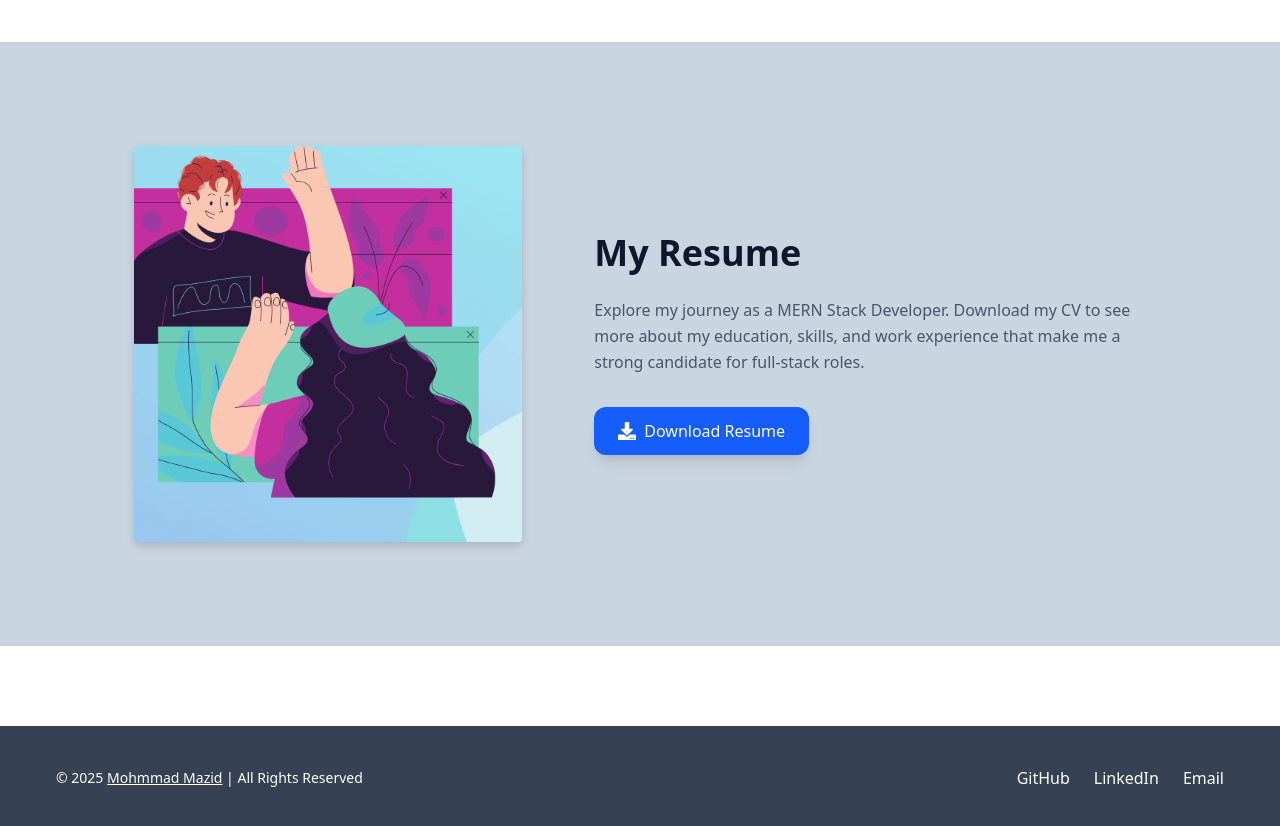
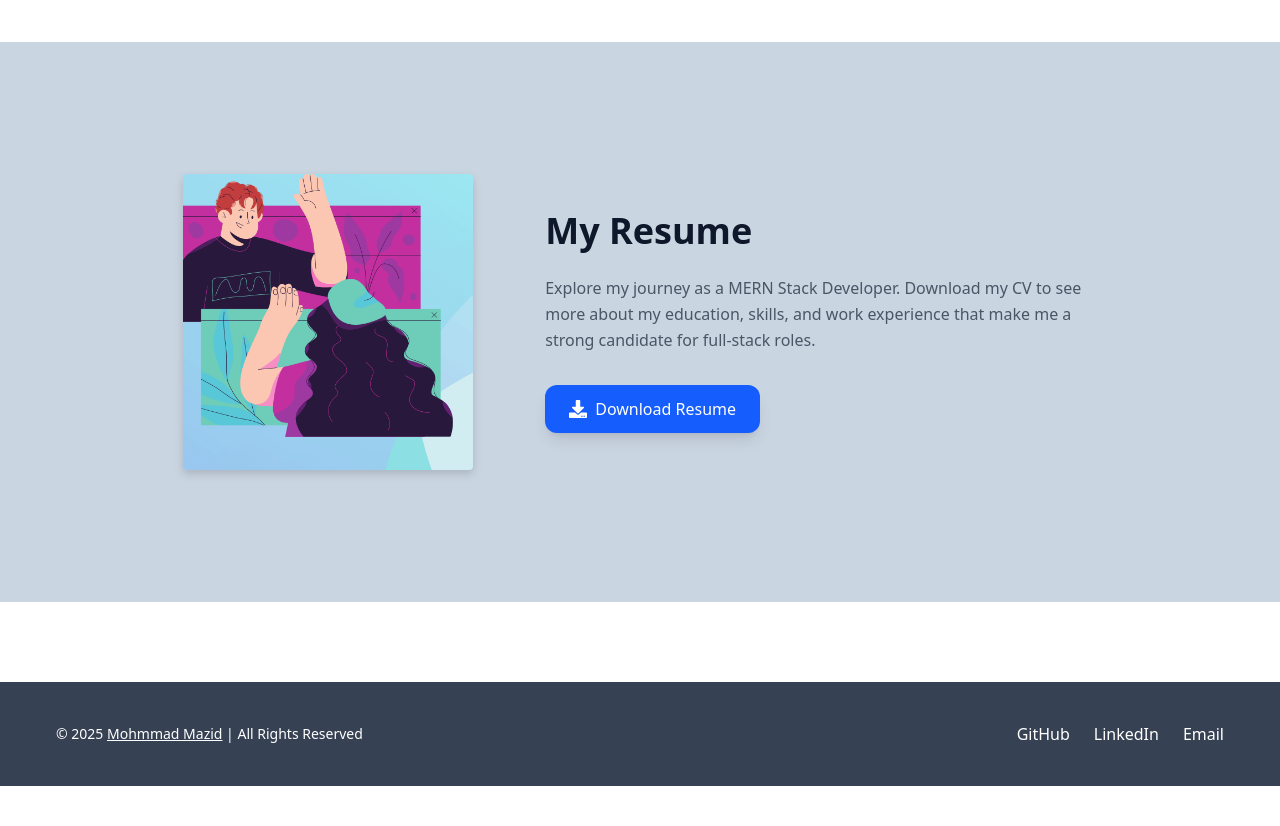
Before and after one commit to MohmmadMazid/DeveloperPorfolio, a React (Vite) app: page / in a window 1280 px wide. Shown: the part 5820-6646 px from the top of the page. After the commit the page ends 6606 px from the top, so only its background shows below. Built offline with nearby package versions, Linux system fonts and the light colour scheme.

Commit message:
some changes

```diff
--- a/package.json
+++ b/package.json
@@ -11,6 +11,7 @@
   },
   "dependencies": {
     "@tailwindcss/vite": "^4.1.12",
+    "dotenv": "^17.2.3",
     "emailjs-com": "^3.2.0",
     "lucide-react": "^0.542.0",
     "react": "^19.1.1",
--- a/src/pages/Contact.jsx
+++ b/src/pages/Contact.jsx
@@ -1,3 +1,4 @@
+/* eslint-disable no-undef */
 import React, { useState } from "react";
 import emailjs from "emailjs-com";
 import { toast } from "react-toastify";
@@ -20,9 +21,12 @@ function Contact() {
     emailjs
       .send(
         "service_7r1euib",
+        // process.env.REACT_APP_EMAILJS_SERVICE_ID,
         "template_aa2j6oe",
+        // process.env.REACT_APP_EMAILJS_TEMPLATE_ID,
         formData,
         "3fAUAGGBU8ei9N_Ra"
+        // process.env.REACT_APP_EMAILJS_PUBLIC_KEY
       )
       .then(
         (result) => {
@@ -36,7 +40,7 @@ function Contact() {
         }
       );
 
-    setFormData({ from_name: "", from_email: "", message: "" });
+    // setFormData({ from_name: "", from_email: "", message: "" });
   };
 
   return (
--- a/src/pages/Resume.jsx
+++ b/src/pages/Resume.jsx
@@ -13,7 +13,9 @@ const Resume = () => {
         <img
           src={resumeImage}
           alt="Resume Preview"
-          className="max-h-[420px] max-w-[420px] drop-shadow-lg md:m-3  sm:p-3 rounded-2xl"
+          // width={320}
+          // height={320}
+          className="max-h-[320px] max-w-[320px] drop-shadow-lg md:m-3  sm:p-3 rounded-2xl"
         />
       </div>
 
```
Also changed, not shown: 2 other files (tests, documents, lock files or other folders).
